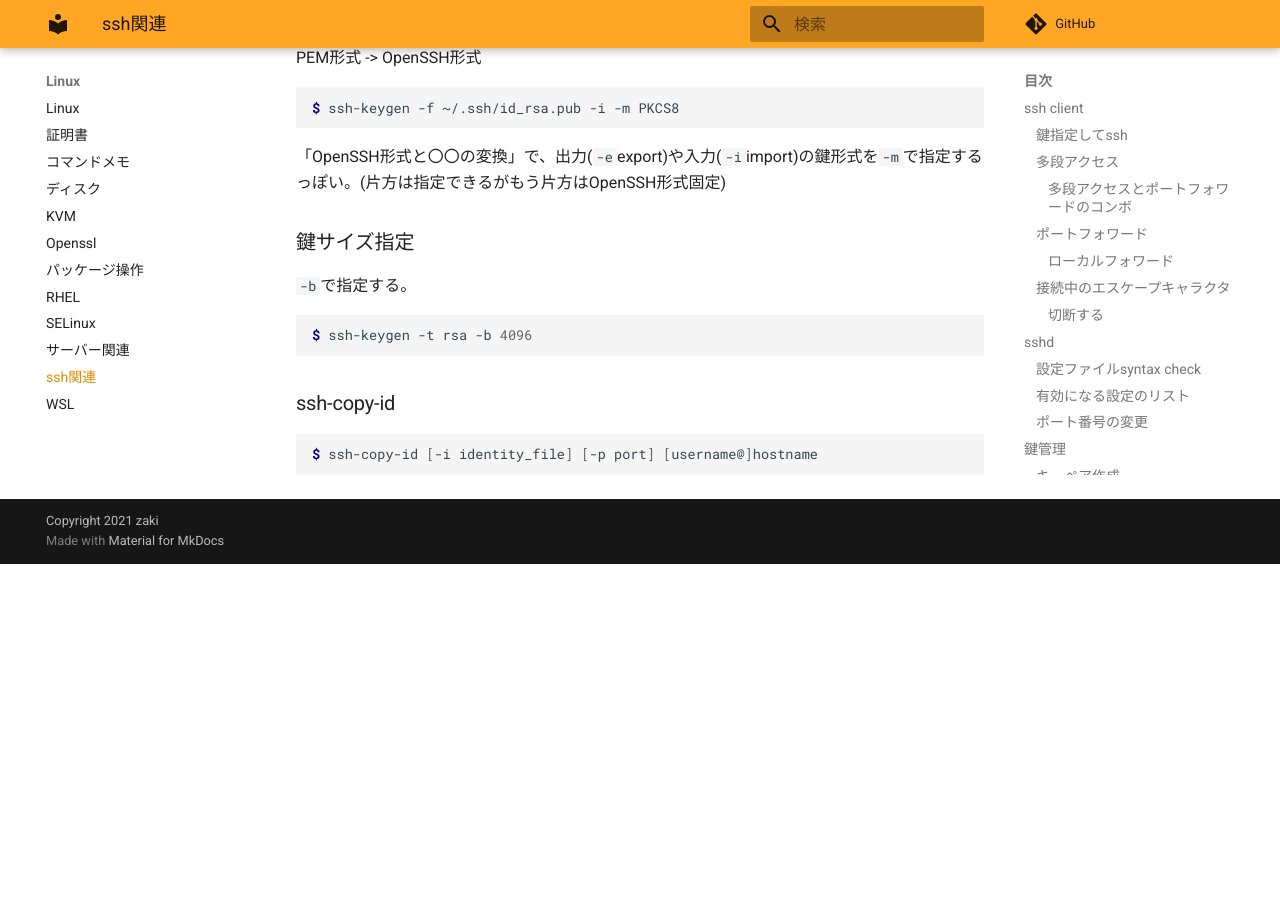
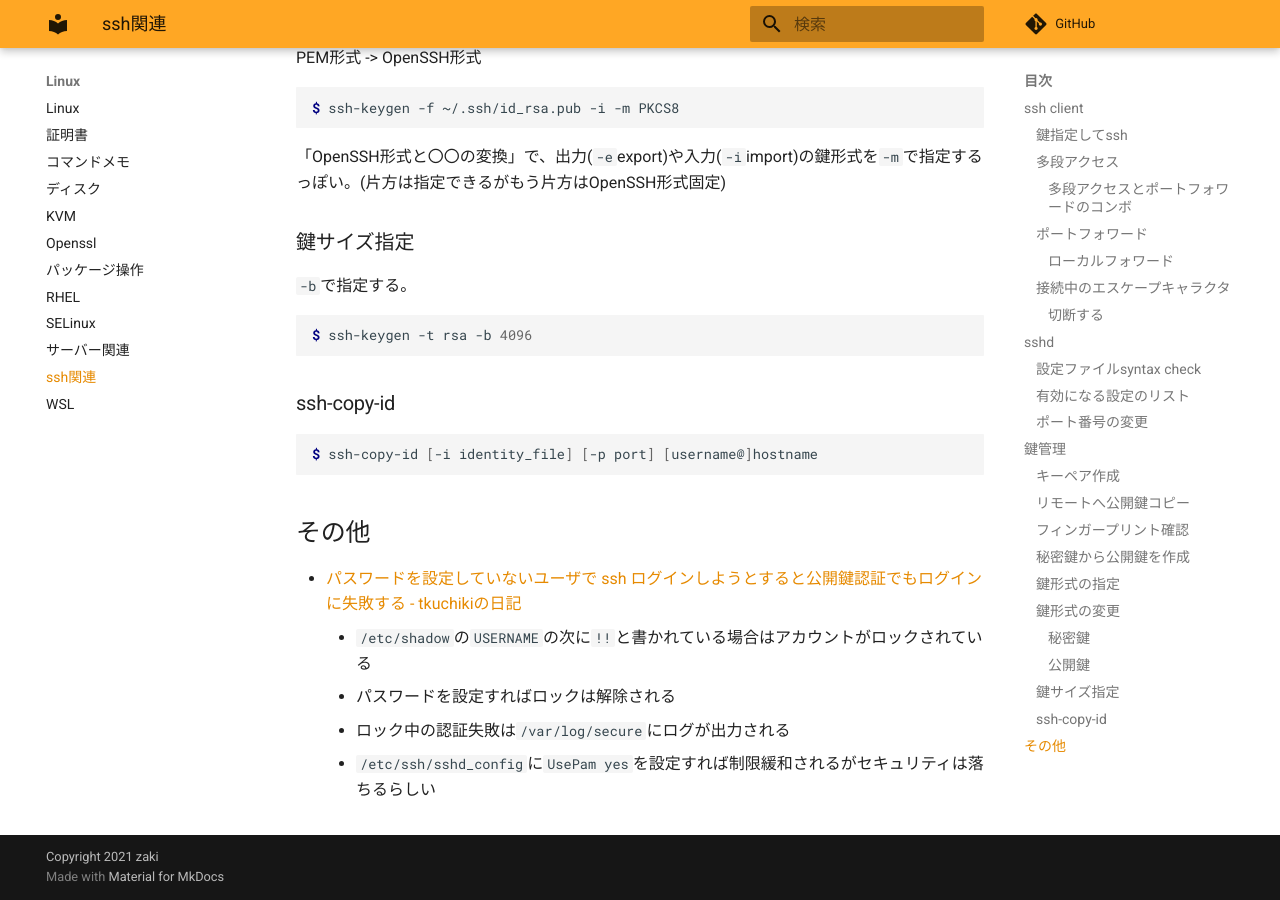
Before and after one commit to zaki-lknr/docs, an MkDocs documentation site: the page built from docs/Linux/ssh.md, in a window 1280 px wide and 900 px high, scrolled down 5103 px. Built offline with MkDocs 1.6.1 and Material for MkDocs 9.7.7, drawn with Linux system fonts in a browser that asks for light colours; comment, search, counter and statistics services are not loaded; before the commit the page ends 5667 px from its top, so only the background shows below that.

Commit message:
add: linux/ssh: パスワード未設定のアカウントで鍵認証が失敗する

````diff
--- a/docs/Linux/ssh.md
+++ b/docs/Linux/ssh.md
@@ -254,3 +254,11 @@ $ ssh-keygen -t rsa -b 4096
 ```console
 $ ssh-copy-id [-i identity_file] [-p port] [username@]hostname
 ```
+
+## その他
+
+- [パスワードを設定していないユーザで ssh ログインしようとすると公開鍵認証でもログインに失敗する - tkuchikiの日記](https://tkuchiki.hatenablog.com/entry/2013/05/27/211051)
+    - `/etc/shadow`の`USERNAME`の次に`!!`と書かれている場合はアカウントがロックされている
+    - パスワードを設定すればロックは解除される
+    - ロック中の認証失敗は`/var/log/secure`にログが出力される
+    - `/etc/ssh/sshd_config`に`UsePam yes`を設定すれば制限緩和されるがセキュリティは落ちるらしい
````
